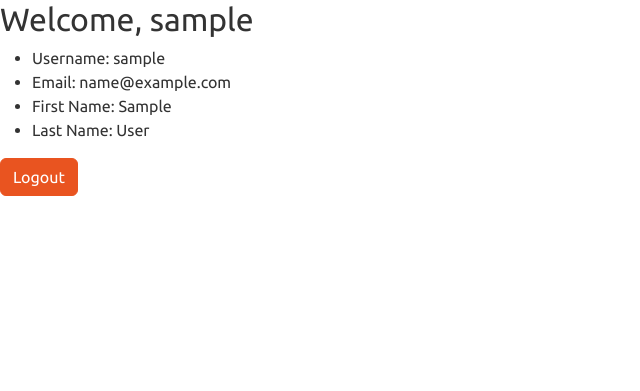
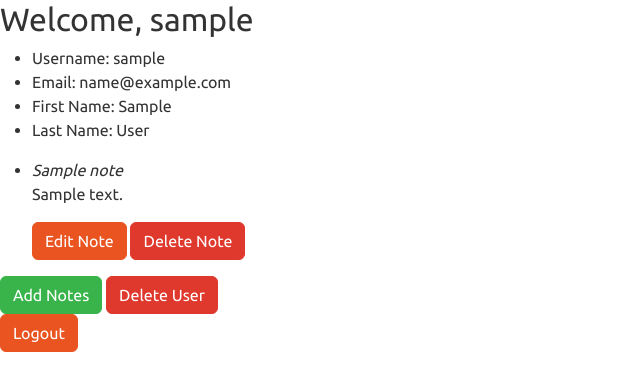
Before and after one commit to samuelmyung/flask-notes, a Flask app: a page that uses templates/user-info.html in a window 1280 px wide. Shown: the top 391 px of the page, without its empty margins (0-640 px from the left). Run offline with Flask 3, Linux system fonts and the light colour scheme; the visitor is signed in with stand-in values (Sample User, id 1); tables that the repository leaves empty hold one stand-in row (values such as "Sample post").

Commit message:
Finished part 6

```diff
--- a/app.py
+++ b/app.py
@@ -4,7 +4,7 @@ from flask import Flask, render_template, redirect, session, flash
 from sqlalchemy.exc import IntegrityError
 # from flask_debugtoolbar import DebugToolbarExtension
 
-from models import User, db, connect_db
+from models import User, Note, db, connect_db
 from forms import RegisterForm, LoginForm, CSRFProtectForm
 
 app = Flask(__name__)
@@ -97,13 +97,16 @@ def profile_page(username):
     form = CSRFProtectForm()
 
     user = User.query.get_or_404(username)
+    notes = user.notes
+
     if "username" not in session:
         flash("You must be logged in to view")
 
         return redirect("/")
 
     else:
-        return render_template("user-info.html", user=user, form=form)
+
+        return render_template("user-info.html", user=user, form=form, notes=notes)
 
 
 @app.post("/logout")
--- a/templates/user-info.html
+++ b/templates/user-info.html
@@ -12,6 +12,49 @@
   <li>Last Name: {{user.last_name}}</li>
 </ul>
 
+<ul>
+  {% for note in notes %}
+  <li>
+    <em>{{note.title}}</em>
+
+    <p>{{note.content}}</p>
+
+    <form>
+      <input
+      type="submit"
+      class="btn btn-primary"
+      formaction="/notes/{{note.id}}/update"
+      formmethod="GET"
+      value="Edit Note">
+
+      <input
+      type="submit"
+      class="btn btn-danger"
+      formaction="/notes/{{note.id}}/delete"
+      formmethod="POST"
+      value="Delete Note">
+    </form>
+  </li>
+  {% endfor %}
+</ul>
+
+<!-- Do we have to set method for form -->
+<form>
+  <input
+  type="submit"
+  class="btn btn-success"
+  formaction="/users/{{user.username}}/notes/add"
+  formmethod="GET"
+  value="Add Notes">
+
+  <input
+  type="submit"
+  class="btn btn-danger"
+  formaction="/user/{{user.username}}/delete"
+  formmethod="POST"
+  value="Delete User">
+</form>
+
 <form action="/logout" method="POST">
   {{form.hidden_tag()}}
   <button type="submit" class="btn btn-primary">Logout</button>
```
Also changed, not shown: models.py (+29 -0 lines).
